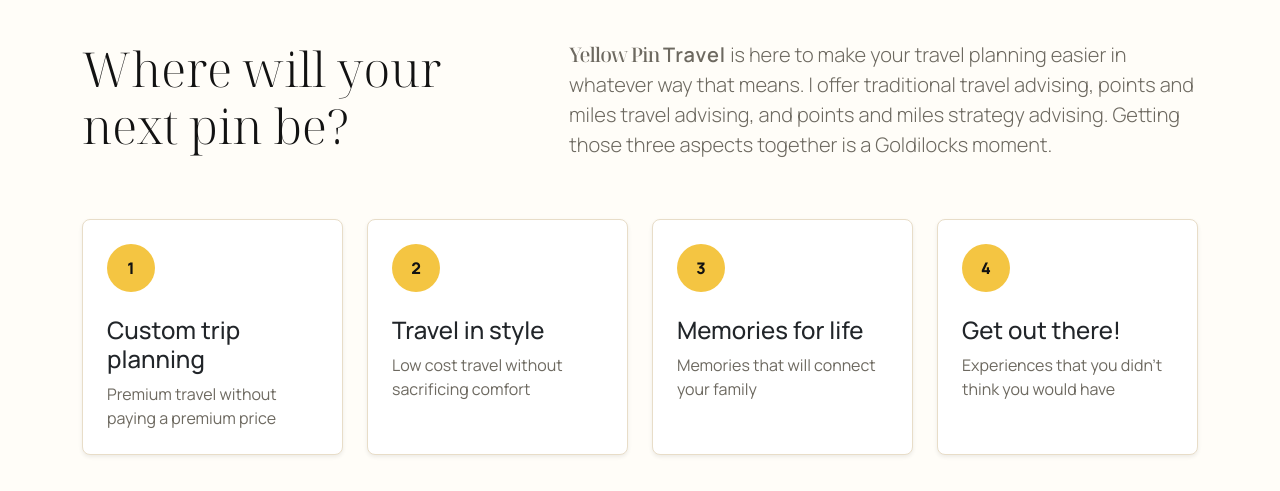
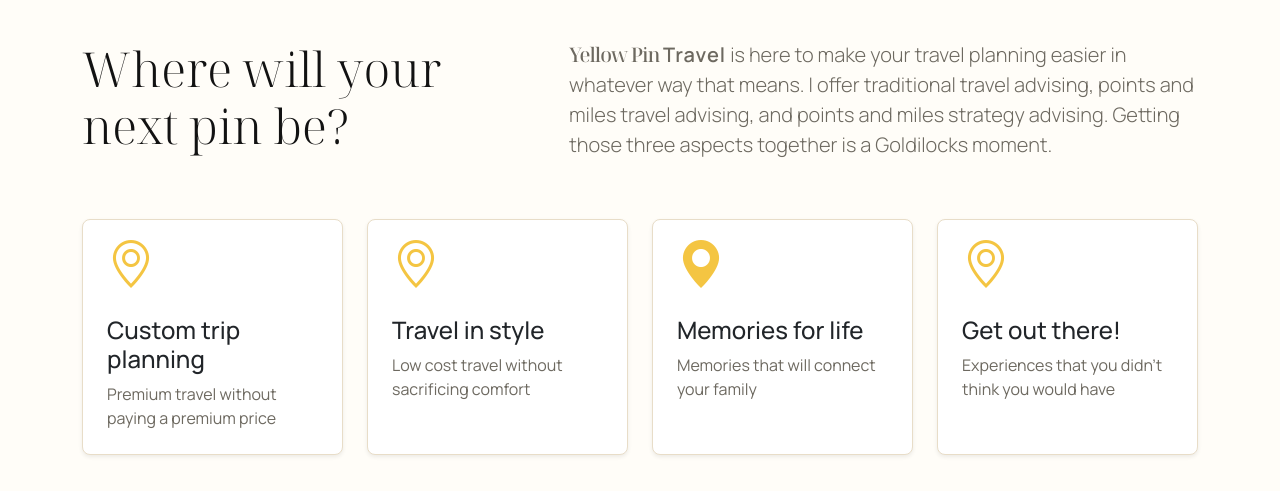
Before and after one commit to mspaits/yellow-pin-travel, a Flask app: page / in a window 1280 px wide. Shown: the part 1359-1850 px from the top of the page. Run offline with Flask 3, Linux system fonts and the light colour scheme.

Commit message:
Added pin icons

```diff
--- a/static/css/styles.css
+++ b/static/css/styles.css
@@ -1,3 +1,5 @@
+@import url("https://cdn.jsdelivr.net/npm/bootstrap-icons@1.13.1/font/bootstrap-icons.min.css");
+
 :root {
       --ypt-ink: #121212;
       --ypt-muted: #6d6960;
@@ -286,6 +288,11 @@
       margin-bottom: -10px;
     }
 
+    .bi {
+      font-size: 3rem;
+      color: var(--ypt-yellow);
+    }
+
     @media (max-width: 991.98px) {
       .hero {
         min-height: auto;
--- a/templates/index.html
+++ b/templates/index.html
@@ -55,8 +55,8 @@
         <div class="row g-4">
           <div class="col-md-3">
             <article class="card service-card h-100 shadow-sm">
-              <div class="card-body p-4">
-                <div class="service-icon mb-4">1</div>
+              <div class="card-body p-4 pt-2">
+                <i class="bi bi-geo-alt d-block mb-3"></i>
                 <h3 class="h4">Custom trip planning</h3>
                 <p class="text-muted-ypt mb-0">Premium travel without paying a premium price</p>
               </div>
@@ -64,8 +64,8 @@
           </div>
           <div class="col-md-3">
             <article class="card service-card h-100 shadow-sm">
-              <div class="card-body p-4">
-                <div class="service-icon mb-4">2</div>
+              <div class="card-body p-4 pt-2">
+                <i class="bi bi-geo-alt d-block mb-3"></i>
                 <h3 class="h4">Travel in style</h3>
                 <p class="text-muted-ypt mb-0">Low cost travel without sacrificing comfort</p>
               </div>
@@ -73,8 +73,8 @@
           </div>
           <div class="col-md-3">
             <article class="card service-card h-100 shadow-sm">
-              <div class="card-body p-4">
-                <div class="service-icon mb-4">3</div>
+              <div class="card-body p-4 pt-2">
+                <i class="bi bi-geo-alt-fill d-block mb-3"></i>
                 <h3 class="h4">Memories for life</h3>
                 <p class="text-muted-ypt mb-0">Memories that will connect your family</p>
               </div>
@@ -82,8 +82,8 @@
           </div>
           <div class="col-md-3">
             <article class="card service-card h-100 shadow-sm">
-              <div class="card-body p-4">
-                <div class="service-icon mb-4">4</div>
+              <div class="card-body p-4 pt-2">
+                <i class="bi bi-geo-alt d-block mb-3"></i>
                 <h3 class="h4">Get out there!</h3>
                 <p class="text-muted-ypt mb-0">Experiences that you didn't think you would have</p>
               </div>
```
